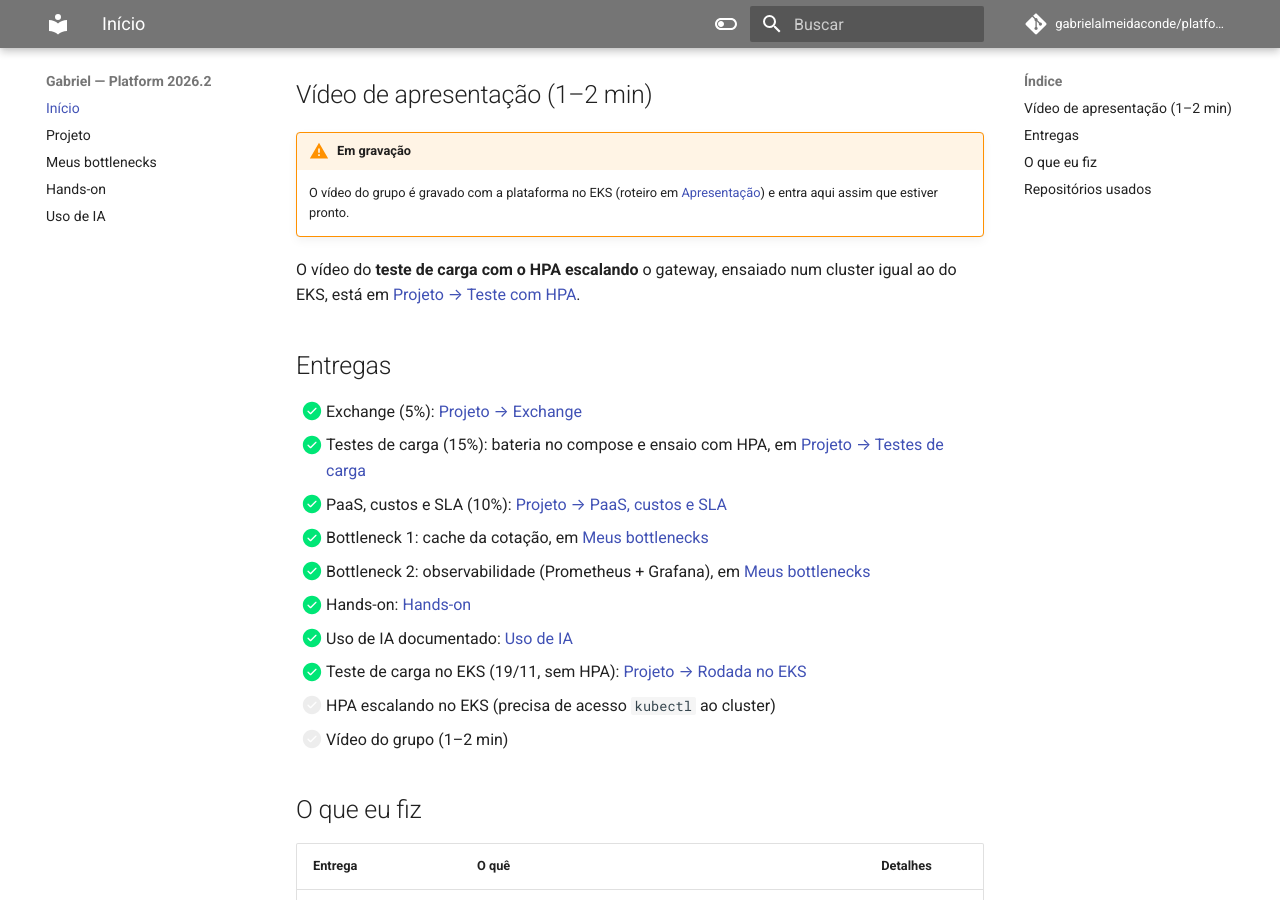
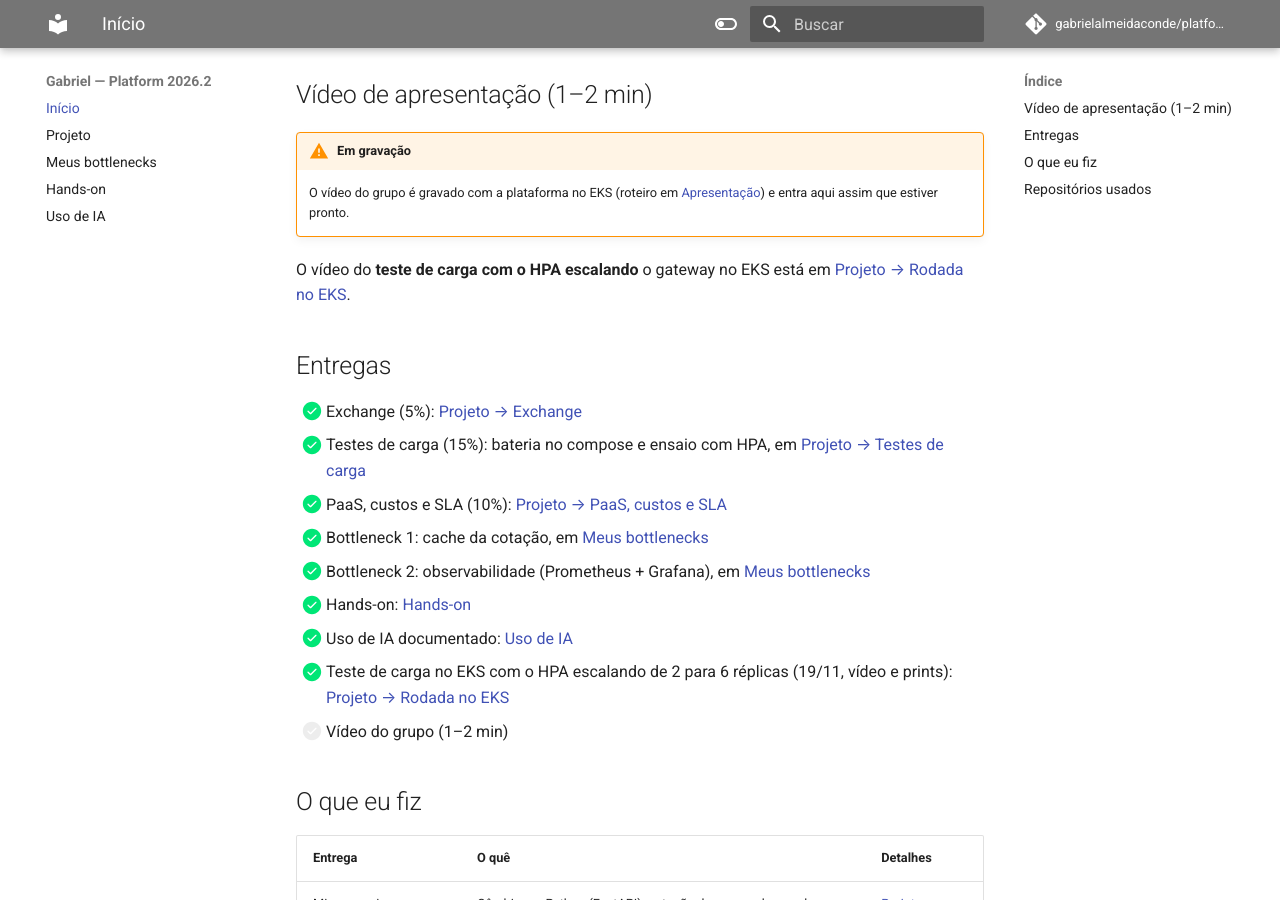
Before and after one commit to gabrielalmeidaconde/platform-docs, an MkDocs documentation site: the page built from docs/index.md, in a window 1280 px wide and 900 px high, scrolled down 427 px. Built offline with MkDocs 1.6.1 and Material for MkDocs 9.7.7, drawn with Linux system fonts in a browser that asks for light colours; comment, search, counter and statistics services are not loaded.

Commit message:
Projeto: teste com HPA no EKS (19/11), vídeo e print do Grafana
Co-Authored-By: Claude Opus 5.5 <noreply@anthropic.com>

```diff
--- a/docs/index.md
+++ b/docs/index.md
@@ -28,8 +28,8 @@ implementei, os meus dois bottlenecks, os hands-on e os links de tudo o que foi
 
 <!-- vídeo: <iframe width="100%" height="470" src="https://www.youtube.com/embed/<id>" allowfullscreen></iframe> -->
 
-O vídeo do **teste de carga com o HPA escalando** o gateway, ensaiado num cluster igual ao do EKS, está
-em [Projeto → Teste com HPA](projeto.md#teste-com-hpa).
+O vídeo do **teste de carga com o HPA escalando** o gateway no EKS está
+em [Projeto → Rodada no EKS](projeto.md#rodada-no-eks).
 
 ## Entregas
 
@@ -40,8 +40,7 @@ em [Projeto → Teste com HPA](projeto.md#teste-com-hpa).
 - [x] Bottleneck 2: observabilidade (Prometheus + Grafana), em [Meus bottlenecks](bottlenecks.md#observabilidade)
 - [x] Hands-on: [Hands-on](hands-on.md)
 - [x] Uso de IA documentado: [Uso de IA](uso-de-ia.md)
-- [x] Teste de carga no EKS (19/11, sem HPA): [Projeto → Rodada no EKS](projeto.md#rodada-no-eks)
-- [ ] HPA escalando no EKS (precisa de acesso `kubectl` ao cluster)
+- [x] Teste de carga no EKS com o HPA escalando de 2 para 6 réplicas (19/11, vídeo e prints): [Projeto → Rodada no EKS](projeto.md#rodada-no-eks)
 - [ ] Vídeo do grupo (1–2 min)
 
 ## O que eu fiz
```
Also changed, not shown: docs/projeto.md (+20 -14 lines), docs/uso-de-ia.md (+2 -2 lines), docs/img/eks-hpa-grafana.png (added), 1 other file.
